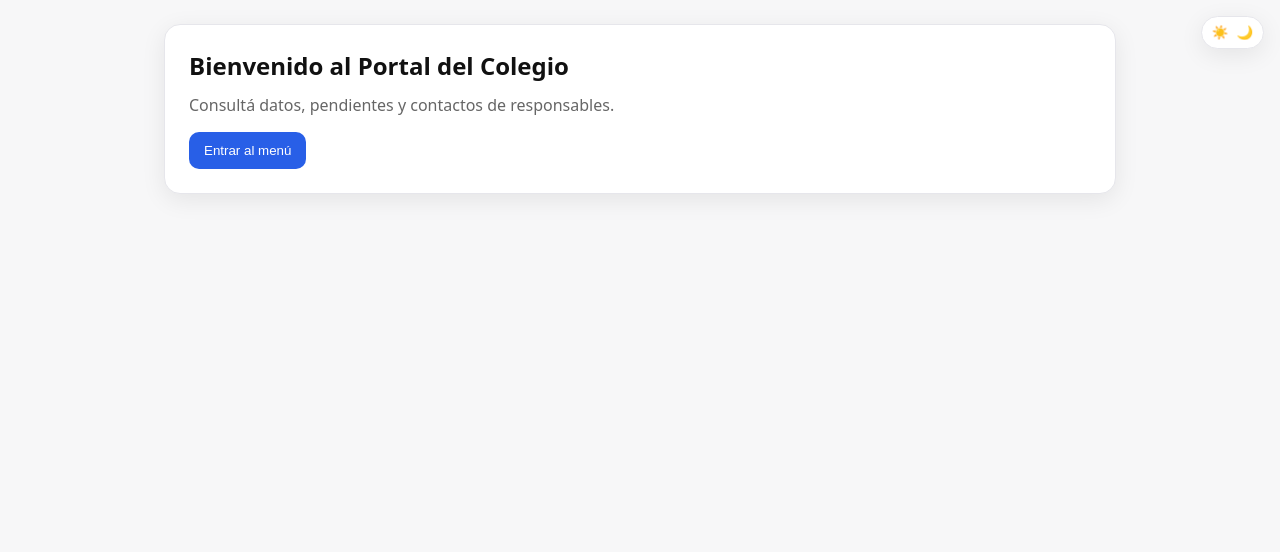
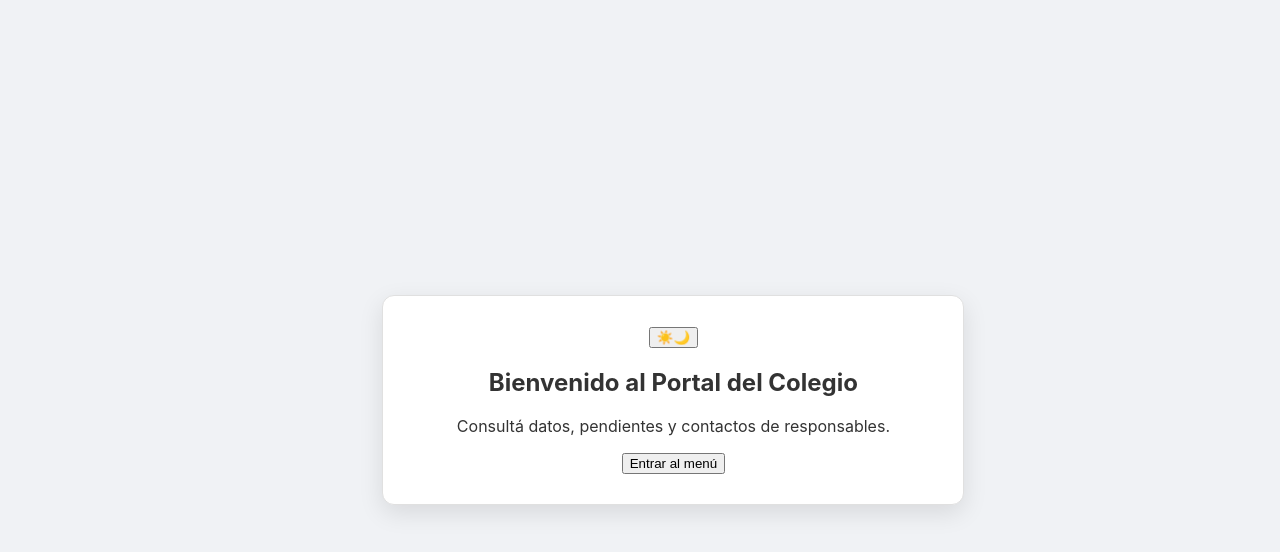
Before and after one commit to Palermukii/React-Preceptoria-2, a React (Vite) app: page / in a window 1280 px wide. Shown: the top 552 px of the page. Built offline with nearby package versions, Linux system fonts and the light colour scheme.

Commit message:
Update styles.css

```diff
--- a/src/styles.css
+++ b/src/styles.css
@@ -1,41 +1,176 @@
-:root { color-scheme: light dark; }
-:root[data-theme="light"] { --bg:#f7f7f8; --card:#ffffff; --fg:#111; --muted:#666; --primary:#285fe7; --border:#e6e6eb; --shadow:0 6px 24px rgba(0,0,0,.08); }
-:root[data-theme="dark"]  { --bg:#0f1115; --card:#151822; --fg:#f5f6f8; --muted:#c7c9d1; --primary:#6ea3ff; --border:#262a36; --shadow:0 6px 24px rgba(0,0,0,.5); }
+/* ================================== */
+/* 1. DEFINICIÓN DE VARIABLES (TEMAS) */
+/* ================================== */
 
-* { box-sizing: border-box; }
-html, body, #root { height: 100%; }
-body { margin:0; font-family: system-ui, -apple-system, Segoe UI, Roboto, Ubuntu, Cantarell, "Fira Sans", "Droid Sans", Helvetica, Arial, "Apple Color Emoji","Segoe UI Emoji"; background: var(--bg); color: var(--fg); }
+:root {
+    /* Por defecto: Modo Claro */
+    --bg-color: #f0f2f5;       /* Fondo general muy claro */
+    --card-bg: #ffffff;      /* Fondo de la tarjeta */
+    --text-color: #333333;   /* Texto principal */
+    --heading-color: #2c3e50; /* Títulos */
+    --button-bg: #007bff;     /* Botón azul primario */
+    --button-hover: #0056b3; /* Botón azul (hover) */
+    --button-text: #ffffff;  /* Texto del botón */
+    --border-color: #e0e0e0;   /* Borde sutil */
+    --shadow-color: rgba(0, 0, 0, 0.1); /* Sombra suave */
+    --icon-color: #f39c12;   /* Color del icono (Sol) */
+}
 
-.container { max-width: 1000px; margin: 0 auto; padding: 24px; }
+/* Define las variables del Modo Oscuro.
+  Esto se activará AUTOMÁTICAMENTE si el sistema operativo del usuario está en modo oscuro.
+*/
+@media (prefers-color-scheme: dark) {
+    :root {
+        --bg-color: #121212;       /* Fondo oscuro (casi negro) */
+        --card-bg: #1e1e1e;       /* Tarjeta en gris oscuro */
+        --text-color: #e0e0e0;   /* Texto claro */
+        --heading-color: #ffffff; /* Títulos blancos */
+        --button-bg: #4a5a9c;     /* Azul/púrpura del modo oscuro */
+        --button-hover: #5e6db3; /* Azul/púrpura (hover) */
+        --button-text: #ffffff;  /* Texto del botón */
+        --border-color: #3a3a3a;   /* Borde oscuro */
+        --shadow-color: rgba(0, 0, 0, 0.4); /* Sombra (más sutil en oscuro) */
+        --icon-color: #8a9ffc;   /* Color del icono (Luna) */
+    }
+}
 
-.screen { background: var(--card); border: 1px solid var(--border); border-radius: 16px; padding: 24px; box-shadow: var(--shadow); }
-.screen + .screen { margin-top: 16px; }
+/* Clase MANUAL para forzar el modo oscuro.
+  Puedes usar JavaScript para añadir o quitar esta clase del <body>.
+  Sobrescribe las variables :root y @media.
+*/
+body.dark-mode {
+    --bg-color: #121212;
+    --card-bg: #1e1e1e;
+    --text-color: #e0e0e0;
+    --heading-color: #ffffff;
+    --button-bg: #4a5a9c;
+    --button-hover: #5e6db3;
+    --button-text: #ffffff;
+    --border-color: #3a3a3a;
+    --shadow-color: rgba(0, 0, 0, 0.4);
+    --icon-color: #8a9ffc;
+}
 
-h1, h2, h3 { margin: 0 0 12px; color: var(--fg) }
-p { margin: 8px 0 0; color: var(--muted); }
 
-.actions { margin-top: 16px; display: flex; gap: 8px; }
-.btn { border:1px solid var(--border); background: transparent; color: var(--fg); padding: 10px 14px; border-radius: 10px; cursor: pointer; }
-.btn.primary { background: var(--primary); color: white; border-color: transparent; }
+/* ================================== */
+/* 2. ESTILOS GENERALES DE LA PÁGINA  */
+/* ================================== */
+/* Estos estilos usan las variables de arriba */
 
-.grid { display: grid; grid-template-columns: repeat(auto-fill, minmax(260px, 1fr)); gap: 12px; margin-top: 12px; }
-.card { text-align: left; background: var(--card); border:1px solid var(--border); padding:16px; border-radius: 12px; cursor: pointer; box-shadow: var(--shadow); }
-.card h3{ margin: 0 0 6px; }
-.card p{ margin: 0; }
+body {
+    font-family: -apple-system, BlinkMacSystemFont, 'Segoe UI', Roboto, Helvetica, Arial, sans-serif;
+    background-color: var(--bg-color);
+    color: var(--text-color);
+    display: flex;
+    justify-content: center;
+    align-items: center;
+    min-height: 100vh;
+    margin: 0;
+    padding: 20px; /* Añade padding para que no se pegue a los bordes en móvil */
+    box-sizing: border-box;
+    /* Transición suave para los cambios de modo */
+    transition: background-color 0.3s ease, color 0.3s ease;
+}
 
-.theme-toggle-btn { position: fixed; right: 16px; top: 16px; border-radius: 999px; border:1px solid var(--border); background: var(--card); padding: 8px 10px; cursor: pointer; box-shadow: var(--shadow); }
-.theme-toggle-btn .icon-moon { margin-left: 8px; }
+.container {
+    background-color: var(--card-bg);
+    border-radius: 12px;
+    /* Sombra más pronunciada */
+    box-shadow: 0 8px 25px var(--shadow-color);
+    padding: 30px 40px;
+    text-align: center;
+    width: 100%;
+    max-width: 500px;
+    border: 1px solid var(--border-color);
+    /* Transición suave para los cambios de modo */
+    transition: background-color 0.3s ease, border-color 0.3s ease, box-shadow 0.3s ease;
+}
 
-.filters { display: grid; grid-template-columns: repeat(auto-fit, minmax(200px, 1fr)); gap: 8px; margin: 16px 0; }
-.filters input { padding: 10px 12px; border-radius: 10px; border:1px solid var(--border); background: transparent; color: var(--fg); }
+h2 {
+    color: var(--heading-color);
+    margin-top: 0;
+    margin-bottom: 30px;
+    font-size: clamp(1.5em, 5vw, 1.8em); /* Tamaño de fuente adaptable */
+    font-weight: 600;
+}
 
-.results { list-style: none; padding: 0; margin: 0; display: flex; flex-direction: column; gap: 8px; }
-.result-item { border:1px solid var(--border); border-radius: 12px; padding: 12px; background: var(--card); cursor: pointer; }
-.result-item .row { display: flex; gap: 16px; flex-wrap: wrap; font-size: 14px; }
-.empty { color: var(--muted); padding: 12px; border: 1px dashed var(--border); border-radius: 12px; text-align: center; }
+.button-group {
+    display: flex;
+    flex-direction: column;
+    gap: 15px;
+}
 
-.modal { position: fixed; inset: 0; background: rgba(0,0,0,.5); display: grid; place-items: center; padding: 16px; }
-.modal-content { width: min(720px, 100%); background: var(--card); color: var(--fg); border:1px solid var(--border); border-radius: 16px; padding: 20px; box-shadow: var(--shadow); position: relative; }
-.modal-close { position: absolute; right: 10px; top: 10px; border: 0; background: transparent; font-size: 22px; color: var(--muted); cursor: pointer; }
-.modal-detalles p { margin: 6px 0; }
-.list { margin: 6px 0 0 18px; }
+.button-group button {
+    background-color: var(--button-bg);
+    color: var(--button-text);
+    border: none;
+    border-radius: 8px;
+    padding: 14px 25px;
+    font-size: 1.05em;
+    font-weight: 500;
+    cursor: pointer;
+    /* Transiciones para hover */
+    transition: background-color 0.2s ease, transform 0.2s ease;
+}
+
+.button-group button:hover {
+    background-color: var(--button-hover);
+    transform: translateY(-2px); /* Efecto "lift" */
+}
+
+.button-group button:active {
+    transform: translateY(0); /* Efecto "press" */
+}
+
+/* ================================== */
+/* 3. ICONO PARA CAMBIAR MODO       */
+/* ================================== */
+
+/* Asumiendo que tienes un botón o icono con la clase .mode-toggle
+  para cambiar manualmente el tema.
+*/
+.mode-toggle {
+    position: absolute;
+    top: 25px;
+    right: 25px;
+    background: none;
+    border: none;
+    cursor: pointer;
+    font-size: 1.8em; /* Tamaño del icono (puedes usar 30px) */
+    color: var(--icon-color);
+    padding: 0;
+    line-height: 1;
+    /* Transición para el color y rotación */
+    transition: color 0.3s ease, transform 0.3s ease;
+}
+
+.mode-toggle:hover {
+    transform: scale(1.1) rotate(10deg);
+}
+
+
+/* ================================== */
+/* 4. MEJORAS RESPONSIVE            */
+/* ================================== */
+
+/* En pantallas más grandes (como tablets o PC),
+  pone los botones "Notas" y "Modo Admin" uno al lado del otro.
+*/
+@media (min-width: 600px) {
+    .button-group {
+        flex-direction: row;
+        flex-wrap: wrap;
+        justify-content: center;
+    }
+
+    /* El primer botón ("Datos de Alumnos") ocupa todo el ancho */
+    .button-group button:first-child {
+        flex-basis: 100%;
+        margin-bottom: 5px; /* Pequeña separación */
+    }
+
+    /* Los otros botones comparten el espacio */
+    .button-group button {
+        flex: 1 1 150px; /* Crecen, decrecen, base de 150px */
+    }
+}
```
